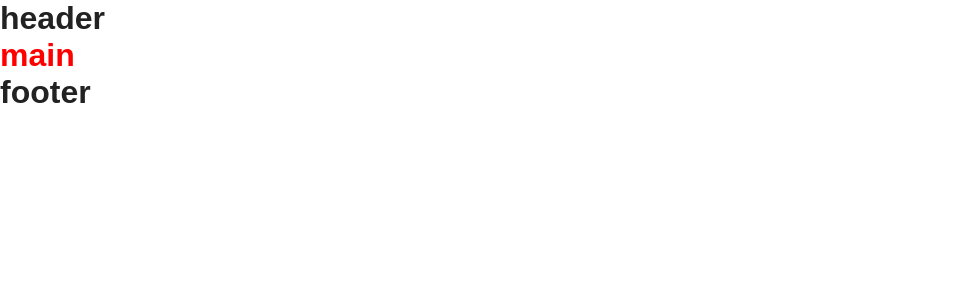
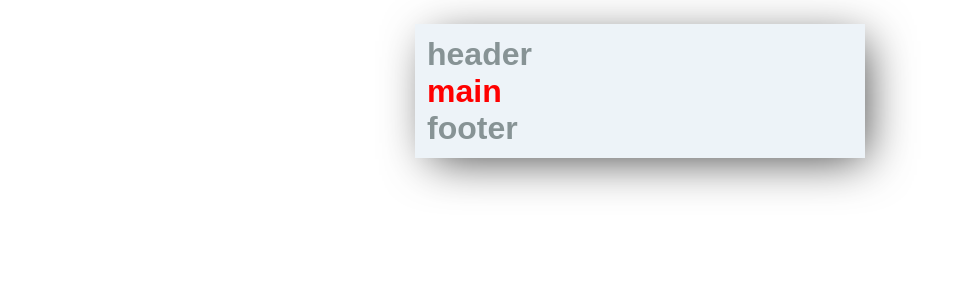
Before and after one commit to Errec/book-flight, a Vue app: page / in a window 1280 px wide. Shown: the top 300 px of the page, without its empty margins (0-962 px from the left). Built offline with nearby package versions, Linux system fonts and the light colour scheme.

Commit message:
Add App style

```diff
--- a/src/App.vue
+++ b/src/App.vue
@@ -25,4 +25,33 @@ export default {
   @import 'styles/base/normalize'
   @import 'styles/base/reset'
   @import 'styles/variables/colors'
+
+  #app
+    width: 100%
+    height: 100%
+    position: relative
+    background-color: $MMbgColor
+    color: $MMGrey
+    overflow-y: scroll
+    overflow-x: hidden
+    &::-webkit-scrollbar
+      display: none
+    -ms-overflow-style: none
+    overflow: -moz-scrollbars-none
+
+  .app--padding-top
+    padding-top: 60px
+
+  @media screen and (min-width: 600px)
+    #app
+      box-shadow: 8px 9px 47px -8px rgba(0,0,0,0.75);
+      padding: 12px
+      max-width: 450px
+      position: absolute
+      height: auto
+      overflow-y: none
+      top: 24px
+      right: 0
+      left: 0
+      margin: 0 auto 24px auto
 </style>
```
